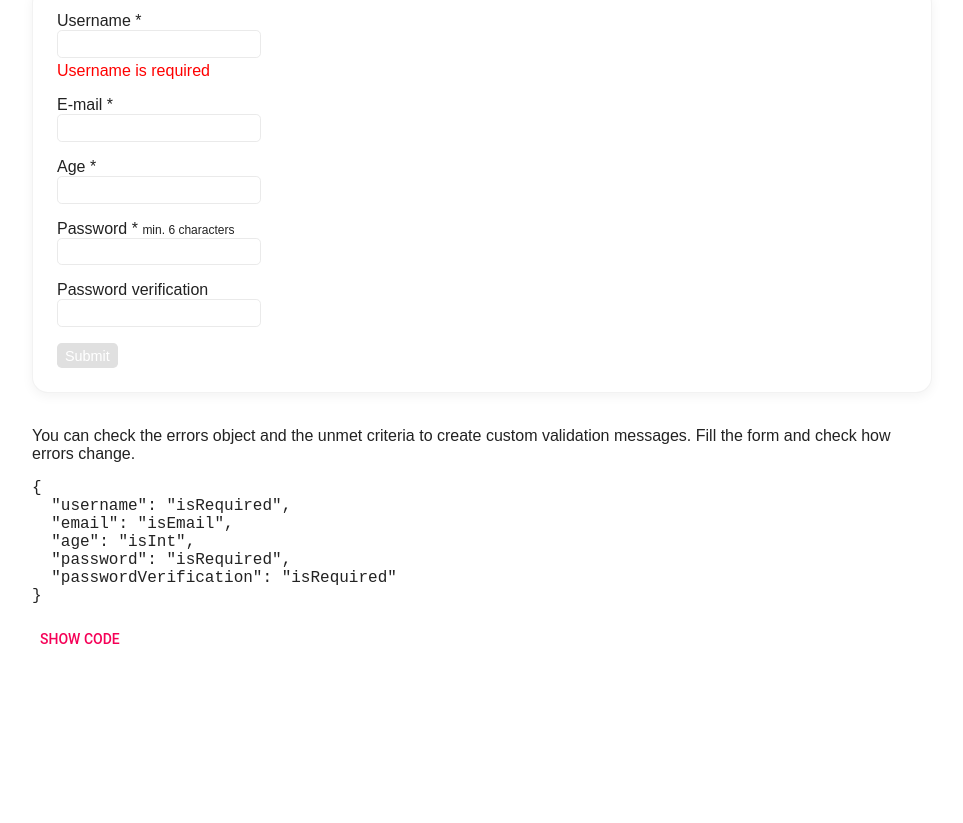
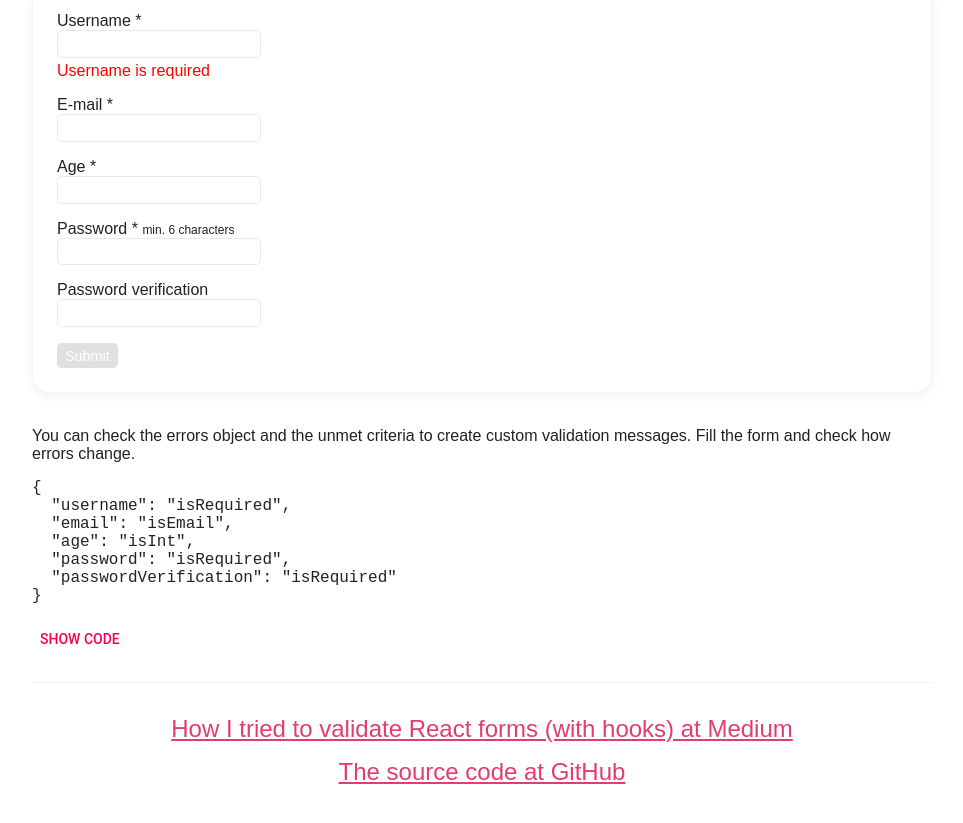
Before and after one commit to DJanoskova/React-validator-demo, a React (Create React App) app: page / in a window 1280 px wide. Shown: the part 1274-2097 px from the top of the page, without its empty margins (158-1121 px from the left). Before the commit the page ends 1964 px from the top, so only its background shows below. Built offline with nearby package versions, Linux system fonts and the light colour scheme.

Commit message:
autopush

```diff
--- a/src/App.js
+++ b/src/App.js
@@ -28,6 +28,22 @@ const App = () => (
 
     <h3>List of invalid fields</h3>
     <ErrorsForm />
+
+    <hr />
+
+    <div className="text-center">
+      <a href="https://medium.com/@info_53938/how-i-tried-to-validate-react-forms-with-hooks-31634fc5385b"
+        target="_blank"
+        className="link"
+        rel="noopener noreferrer">
+        How I tried to validate React forms (with hooks) at Medium
+      </a>
+      <br />
+      <a href="https://github.com/DJanoskova/React-validator-demo" target="_blank" rel="noopener noreferrer"
+        className="link">
+        The source code at GitHub
+      </a>
+    </div>
   </div>
 );
 
--- a/src/examples/CustomForm.js
+++ b/src/examples/CustomForm.js
@@ -30,7 +30,7 @@ const CustomForm = () => {
           <input
             type="text"
             {...useInput('username', {
-              isRequired: true
+              isEmpty: false
             })}
           />
 
--- a/src/examples/ErrorsForm.js
+++ b/src/examples/ErrorsForm.js
@@ -1,7 +1,6 @@
 import React from 'react';
 
 import { useForm } from '../utils/validator';
-import CustomFormCode from '../data/CustomFormCode';
 import ToggleCode from '../components/ToggleCode';
 import ErrorsFormCode from '../data/ErrorsFormCode';
 
--- a/src/examples/ResettingForm.js
+++ b/src/examples/ResettingForm.js
@@ -1,7 +1,6 @@
 import React from 'react';
 
 import { useForm } from '../utils/validator';
-import ErrorsFormCode from '../data/ErrorsFormCode';
 import ToggleCode from '../components/ToggleCode';
 import ResettingFormCode from '../data/ResettingFormCode';
 
--- a/src/index.css
+++ b/src/index.css
@@ -3,6 +3,14 @@ body {
     font-family: Arial, sans-serif;
     margin: 0;
     color: #222222;
+}
+
+a {
+    color: #e03d71;
+}
+
+a:hover {
+    color: #c33562;
 }
 
 h3 {
@@ -95,3 +103,12 @@ form {
 .small {
     font-size: 0.75rem;
 }
+
+.text-center {
+    text-align: center;
+}
+
+.link {
+    font-size: 1.5rem;
+    line-height: 1.8;
+}
```
Also changed, not shown: 1 other file (tests, documents, lock files or other folders).
